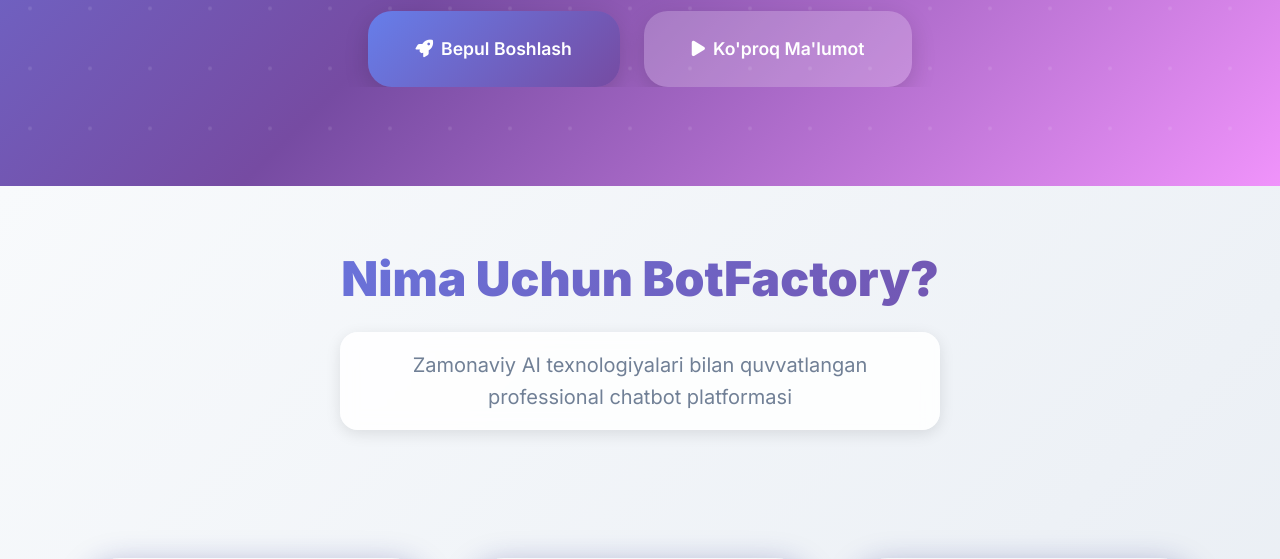
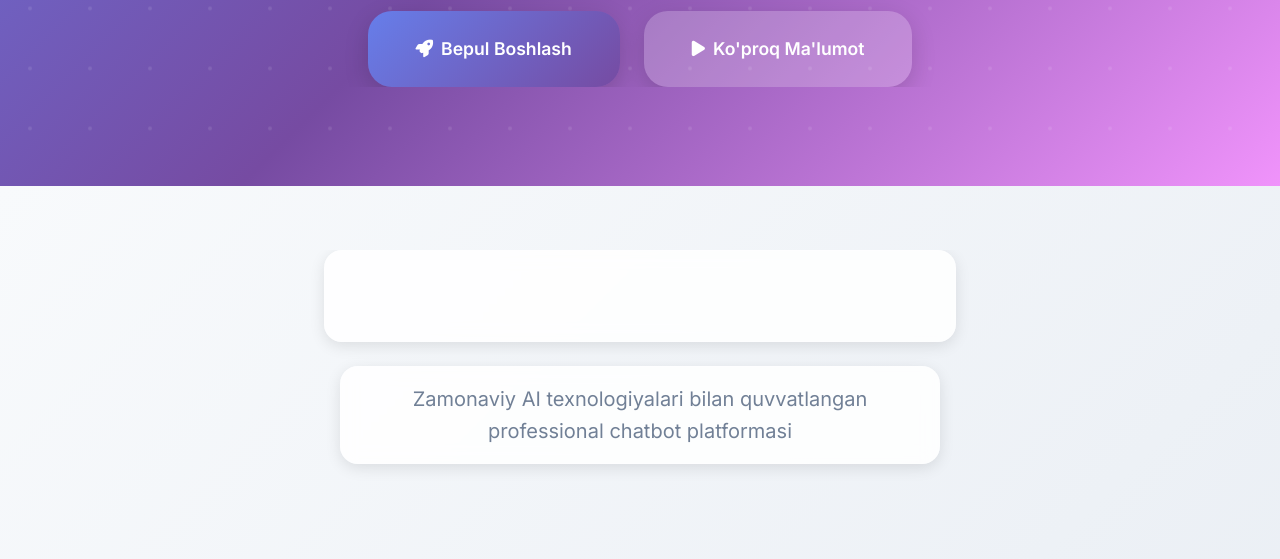
Before and after one commit to rovshanovazizbek0-boop/Botify, a Flask app: page / in a window 1280 px wide. Shown: the part 638-1197 px from the top of the page. Run offline with Flask 3, Linux system fonts and the light colour scheme; some libraries are stand-ins or nearby versions.

Commit message:
Add a background to the "Why BotFactory?" section
Update templates/index.html to apply a styled background with blur effect to the "Nima Uchun BotFactory?" heading and its descriptive paragraph.

Replit-Commit-Author: Agent
Replit-Commit-Session-Id: d8c38b8f-2bad-43b6-85f3-5487884e9ecf
Replit-Commit-Checkpoint-Type: full_checkpoint
Replit-Commit-Screenshot-Url: https://storage.googleapis.com/screenshot-production-us-central1/f7afe4c9-8adc-47fb-9839-ac6084f815ae/d8c38b8f-2bad-43b6-85f3-5487884e9ecf/qC25RFI

```diff
--- a/templates/index.html
+++ b/templates/index.html
@@ -258,7 +258,7 @@
 <section id="features" style="padding: var(--space-3xl) 0; background: var(--bg-secondary);">
     <div class="container-premium">
         <div class="text-center mb-3xl animate-fade-in-up">
-            <h2 class="heading-premium font-black" style="font-size: 3rem; margin-bottom: var(--space-lg);">
+            <h2 class="heading-premium font-black" style="font-size: 3rem; margin-bottom: var(--space-lg); background: rgba(255, 255, 255, 0.85); padding: var(--space-md); border-radius: var(--radius-lg); backdrop-filter: blur(8px); border: 1px solid rgba(255, 255, 255, 0.2); box-shadow: 0 4px 15px rgba(0, 0, 0, 0.1); position: relative; z-index: 1; display: inline-block;">
                 Nima Uchun BotFactory?
             </h2>
             <p style="font-size: 1.25rem; color: var(--text-muted); max-width: 600px; margin: 0 auto; background: rgba(255, 255, 255, 0.85); padding: var(--space-md); border-radius: var(--radius-lg); backdrop-filter: blur(8px); border: 1px solid rgba(255, 255, 255, 0.2); box-shadow: 0 4px 15px rgba(0, 0, 0, 0.1); position: relative; z-index: 1;">
```
